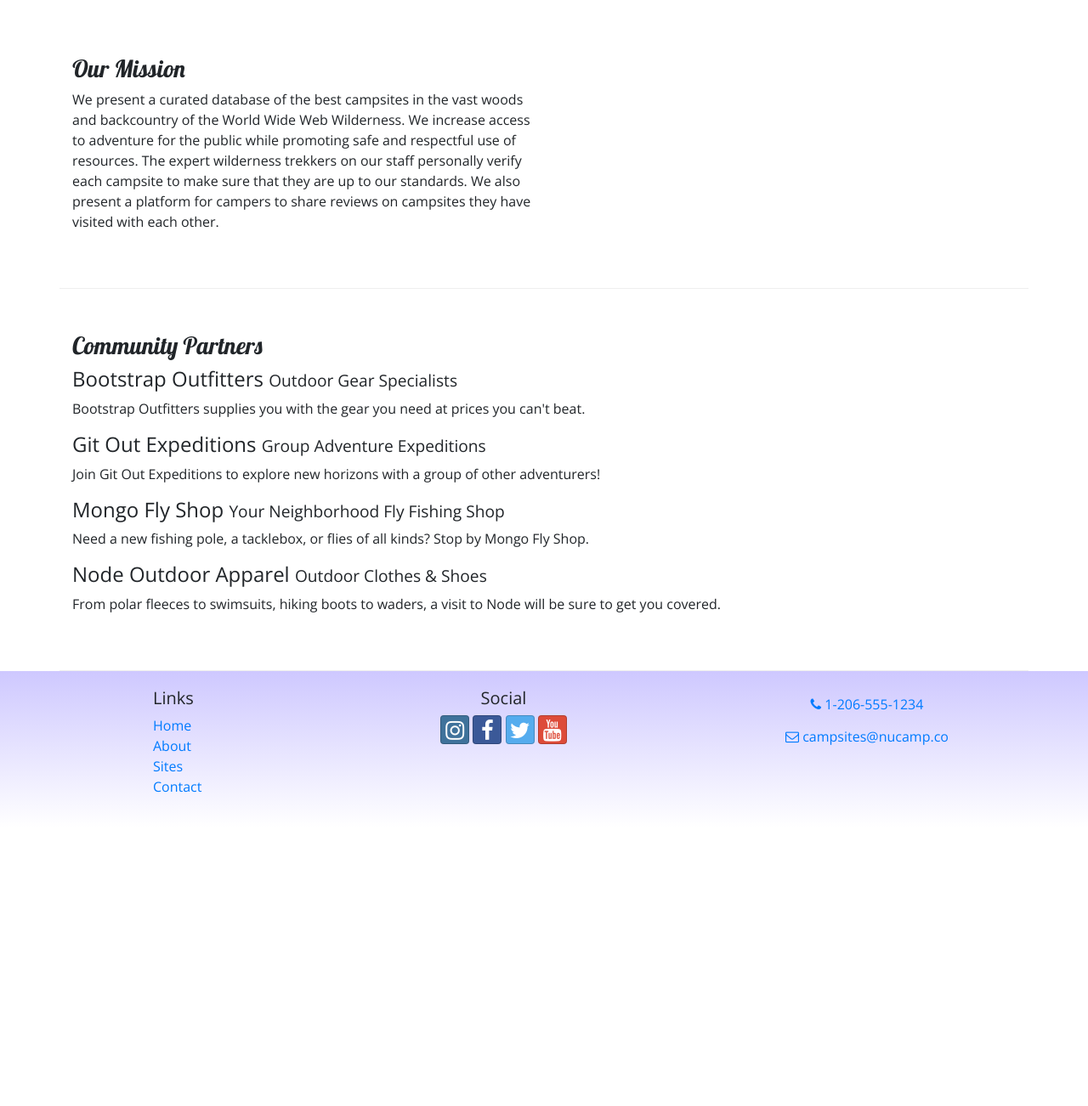
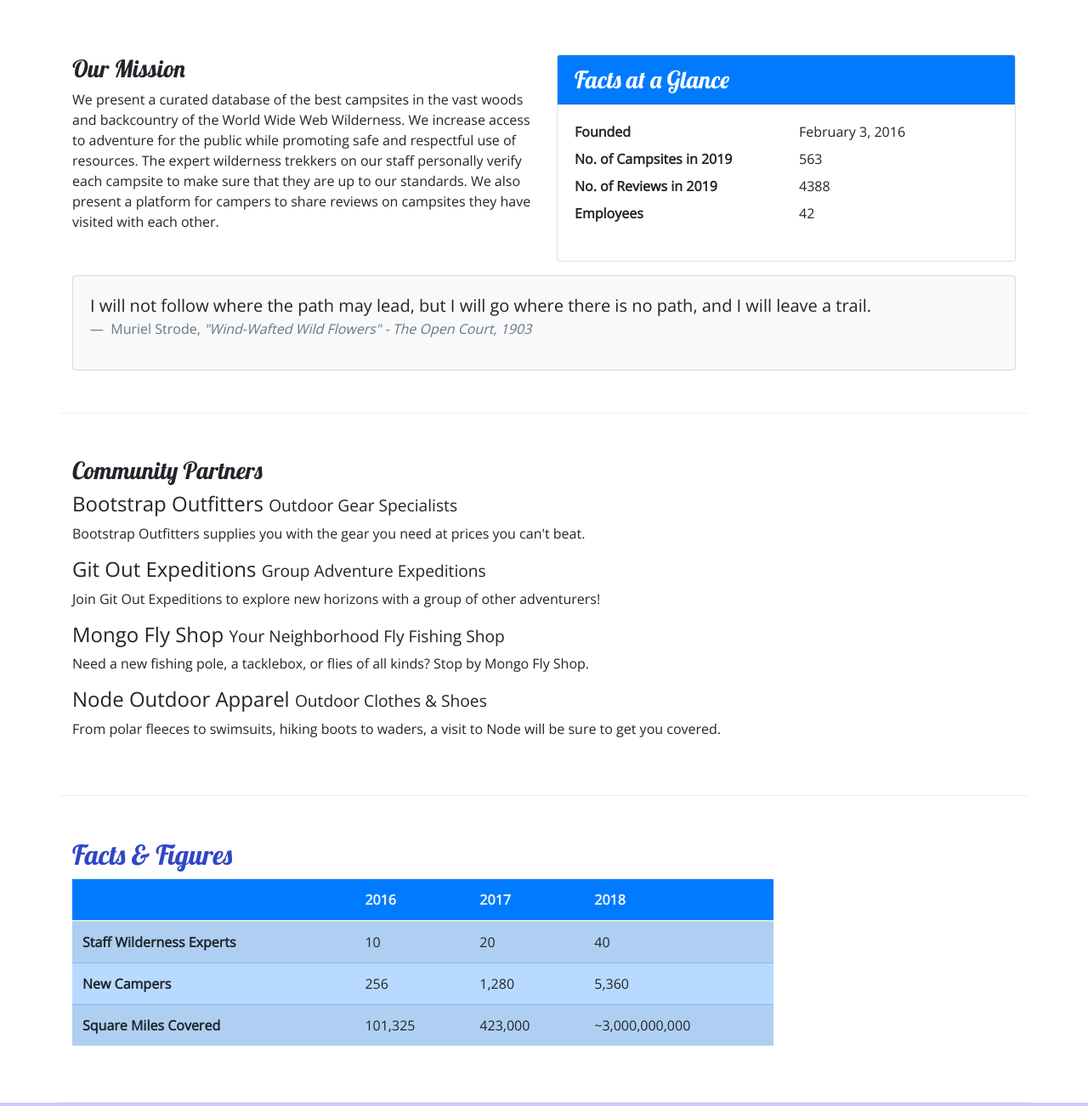
Before and after one commit to cjmcclure1337/nucampsite, a website: page aboutus.html in a window 1280 px wide. Shown: the part 340-1642 px from the top of the page at 85% size. Before the commit the page ends 1314 px from the top, so only its background shows below. Drawn offline with nearby package versions, Linux system fonts and the light colour scheme.

Commit message:
Tables and Cards

```diff
--- a/aboutus.html
+++ b/aboutus.html
@@ -64,6 +64,37 @@
                 <h3>Our Mission</h3>
                 <p>We present a curated database of the best campsites in the vast woods and backcountry of the World Wide Web Wilderness. We increase access to adventure for the public while promoting safe and respectful use of resources. The expert wilderness trekkers on our staff personally verify each campsite to make sure that they are up to our standards. We also present a platform for campers to share reviews on campsites they have visited with each other.</p>
             </div>
+            <div class="col-sm-6">
+                <div class="card">
+                    <h3 class="card-header bg-primary text-white"> Facts at a Glance</h3>
+                    <div class="card-body">
+                        <dl class="row">
+                                <dt class="col-6"> Founded</dt>
+                                <dd class="col-6"> February 3, 2016</dd>
+                                <dt class="col-6"> No. of Campsites in 2019</dt>
+                                <dd class="col-6"> 563</dd>
+                                <dt class="col-6"> No. of Reviews in 2019</dt>
+                                <dd class="col-6"> 4388</dd>
+                                <dt class="col-6"> Employees</dt>
+                                <dd class="col-6"> 42</dd>
+                        </dl>
+                    </div>
+                </div>
+            </div>
+            <div class="col">
+                <div class="card bg-light mt-3">
+                    <blockquote class="blockquote card-body">
+                        <p class="mb-0">
+                            I will not follow where the path may lead, but I will go where there is no path, and I will leave a trail.
+                        </p>
+                        <footer class="blockquote-footer"> Muriel Strode,
+                            <cite title="Source Title"> "Wind-Wafted Wild Flowers" -
+                                The Open Court, 1903
+                            </cite>
+                        </footer>
+                    </blockquote>
+                </div>
+            </div>
         </div>
 
         <div class="row row-content">
@@ -79,9 +110,47 @@
                 <p class="d-sm-block d-none">From polar fleeces to swimsuits, hiking boots to waders, a visit to Node will be sure to get you covered.</p>
             </div>
         </div>
+
+        <div class="row row-content">
+            <div class="col-sm-9">
+                <h2> Facts &amp; Figures</h2>
+                <div class="table-responsive">
+                    <table class="table table-striped">
+                        <thead>
+                            <tr class="bg-primary text-light">
+                                <th></th>
+                                <th>2016</th>
+                                <th>2017</th>
+                                <th>2018</th>
+                            </tr>
+                        </thead>
+                        <tbody class="table-primary">
+                            <tr>
+                                <th>Staff Wilderness Experts</th>
+                                <td>10</td>
+                                <td>20</td>
+                                <td>40</td>
+                            </tr>
+                            <tr>
+                                <th>New Campers</th>
+                                <td>256</td>
+                                <td>1,280</td>
+                                <td>5,360</td>
+                            </tr>
+                            <tr>
+                                <th>Square Miles Covered</th>
+                                <td>101,325</td>
+                                <td>423,000</td>
+                                <td>~3,000,000,000</td>
+                            </tr>
+                        </tbody>
+                    </table>
+                </div>
+            </div>
+        </div>
     </div>
 
-    <footer>
+    <footer class="site-footer">
         <div class="container">
             <div class="row">
                 <div class="col-4 col-sm-2 offset-1">
--- a/css/styles.css
+++ b/css/styles.css
@@ -14,7 +14,7 @@ header h2 {
     color: #cec8ff;
 }
 
-footer {
+.site-footer {
     background-image: linear-gradient(#cec8ff, white);
     padding: 20px 0;
 }
```
Also changed, not shown: contactus.html (+1 -1 lines), index.html (+1 -1 lines).
